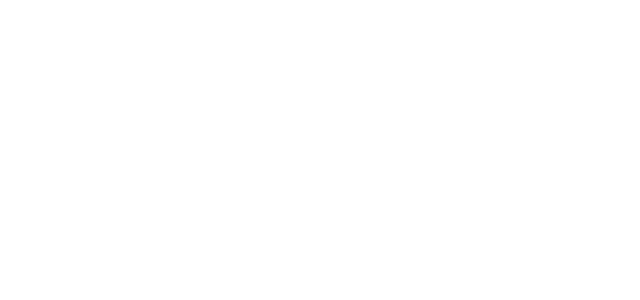
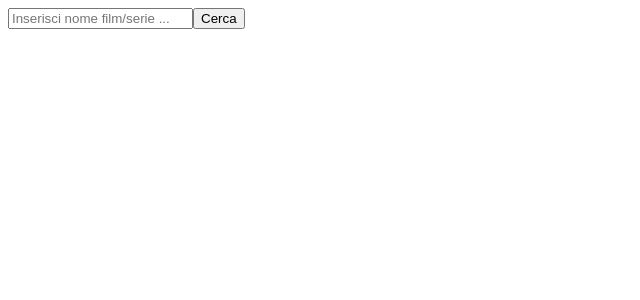
Before and after one commit to Gianmarco-Leone/vite-boolflix, a Vue app: page / in a window 1280 px wide. Shown: the top 300 px of the page, without its empty margins (0-640 px from the left). Built offline with nearby package versions, Linux system fonts and the light colour scheme.

Commit message:
add input tag + emit to transfer value

```diff
--- a/package.json
+++ b/package.json
@@ -9,6 +9,7 @@
     "preview": "vite preview"
   },
   "dependencies": {
+    "axios": "^1.3.4",
     "vue": "^3.2.45"
   },
   "devDependencies": {
--- a/src/App.vue
+++ b/src/App.vue
@@ -1,7 +1,37 @@
 <script>
-export default {};
+// Importo axios per fare chiamata API
+import axios from "axios";
+
+import AppHeader from "./components/AppHeader.vue";
+export default {
+  data() {
+    return {
+      moviesEndpoint:
+        "https://api.themoviedb.org/3/search/movie?api_key=9e6d26513f128e25f1d7dea31384230a",
+    };
+  },
+  components: {
+    AppHeader,
+  },
+  methods: {
+    fetchFilms(url) {
+      axios.get(url).then((response) => {
+        console.log(response);
+      });
+    },
+
+    fetchFilteredMovies(term) {
+      this.fetchFilms(`${this.moviesEndpoint}&query=${term}`);
+    },
+  },
+};
 </script>
 
-<template></template>
+<template>
+  <!-- HEADER -->
+  <AppHeader @on-search="fetchFilteredMovies" />
+</template>
 
 <style lang="scss"></style>
+
+<!-- `${this.moviesEndpoint}api_key=${this.api_key}&query=ritorno+al+futuro` -->
--- /dev/null
+++ b/src/components/AppHeader.vue
@@ -0,0 +1,28 @@
+<script>
+export default {
+  data() {
+    return {
+      term: "",
+    };
+  },
+  emits: ["on-search"],
+  methods: {
+    search() {
+      this.$emit("on-search", this.term);
+    },
+  },
+};
+</script>
+
+<template>
+  <form action="">
+    <input
+      v-model="term"
+      type="text"
+      placeholder="Inserisci nome film/serie ..."
+    />
+    <button @click="search()" type="button">Cerca</button>
+  </form>
+</template>
+
+<style lang="scss" scoped></style>
```
Also changed, not shown: 1 other file (tests, documents, lock files or other folders).
